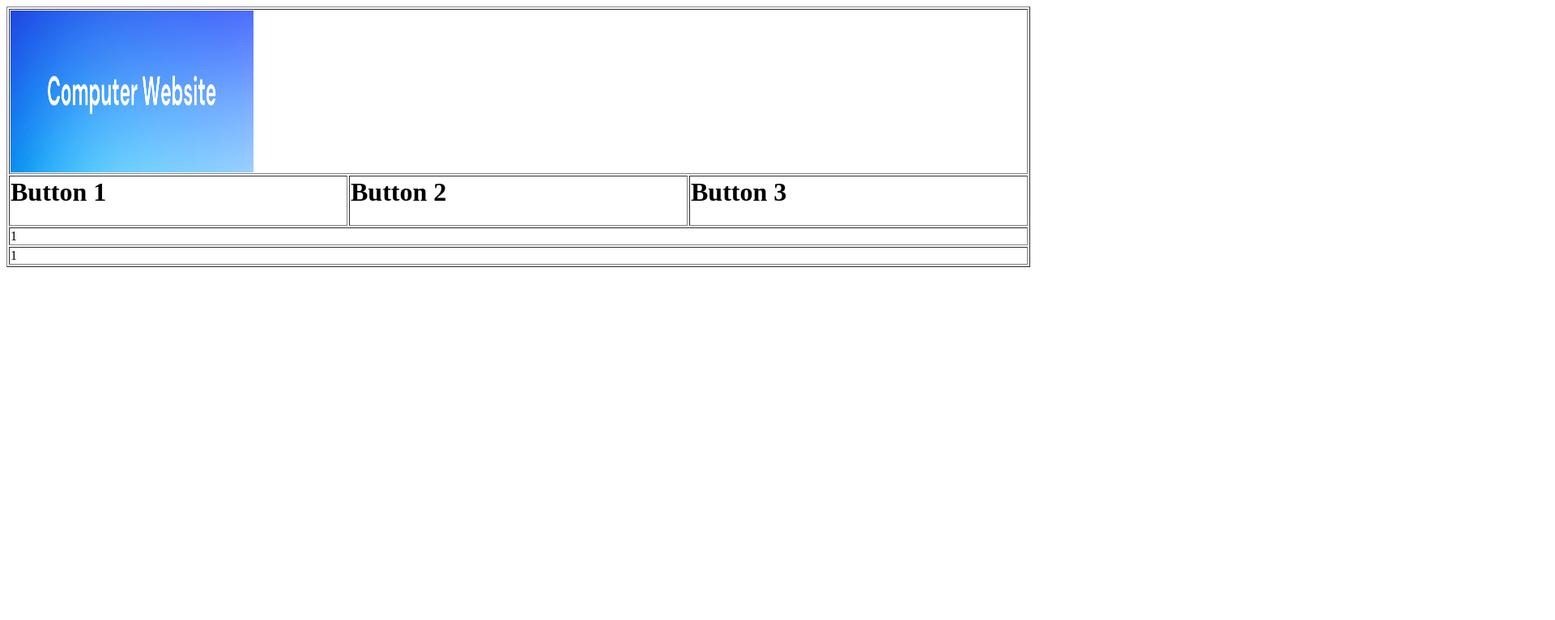
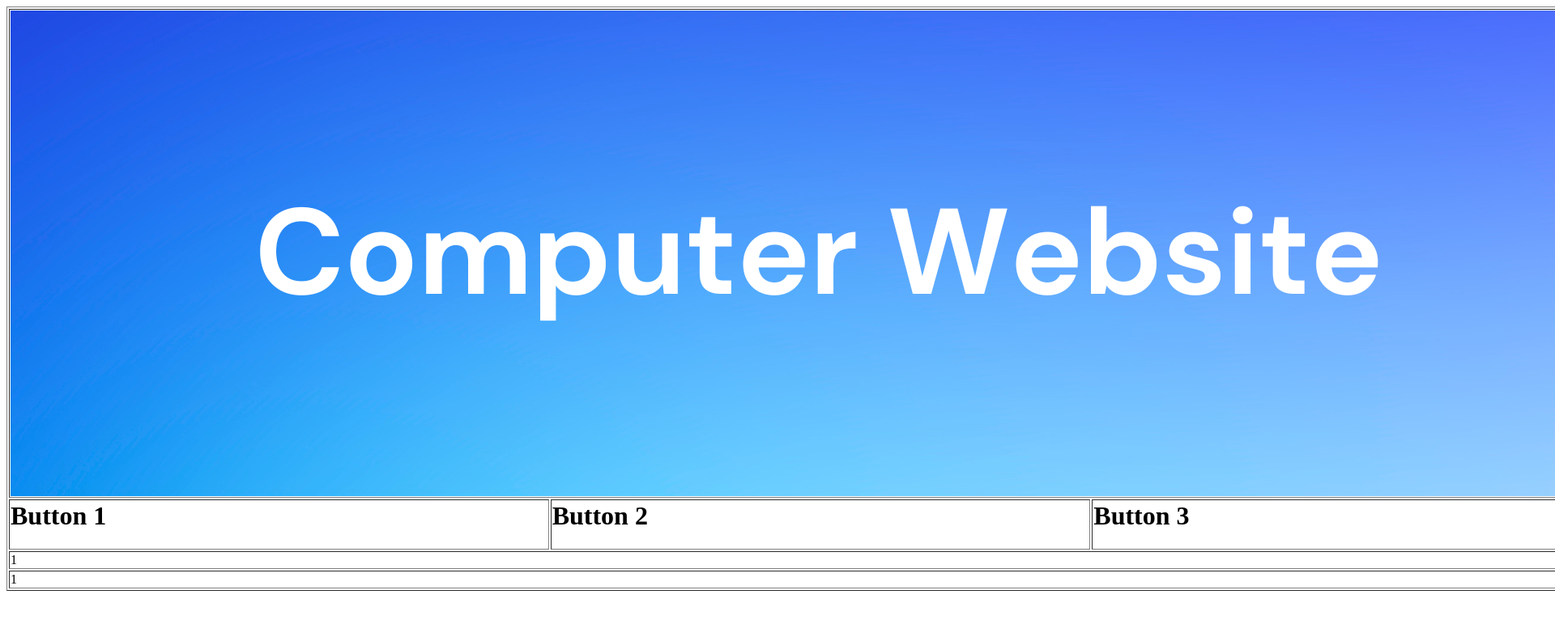
Before and after one commit to Asher-Star1029/FirstHTML, a plain HTML site: page index.html in a window 1280 px wide. Shown: the top 766 px of the page at 81% size, 1920 px wide, since content can reach past the window. Drawn offline with Linux system fonts and the light colour scheme.

Commit message:
Update index.html

```diff
--- a/index.html
+++ b/index.html
@@ -2,7 +2,7 @@
   <head>
     <table border=1 style="width: 100%">
       <tr>
-        <td colspan="3"> <img src="Blue Gradient Header Banner.png" width=300, height= 200 alt= "Banner">
+        <td colspan="3"> <img src="Blue Gradient Header Banner.png" alt= "Banner">
         </td>
       </tr>
       <tr>
```
